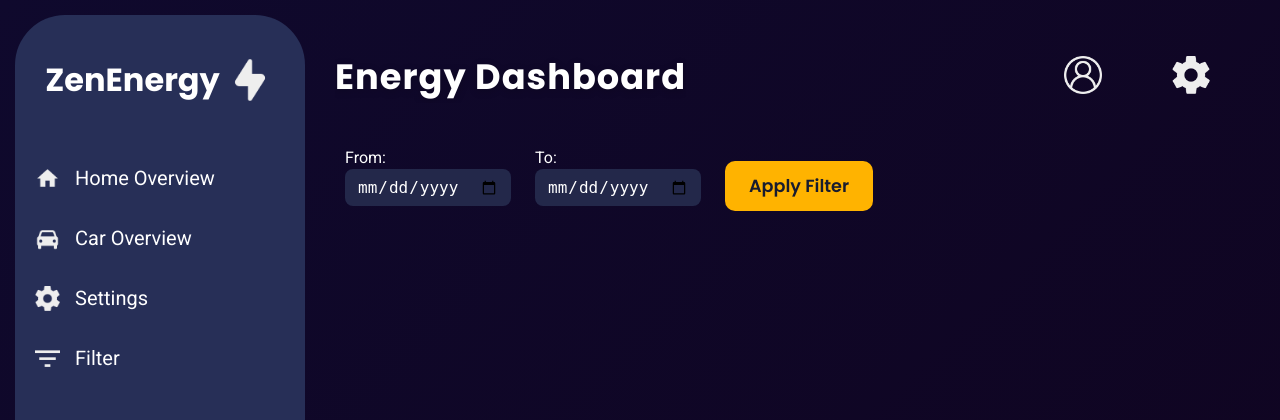
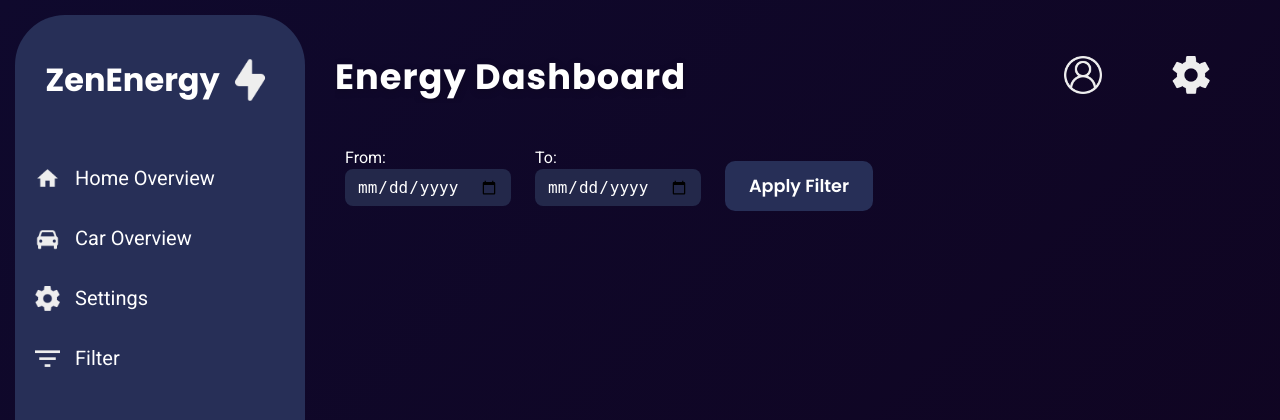
Before and after one commit to DJAVDH/Smart-Energy-Dashboard, a PHP site: page /filter.php in a window 1280 px wide. Shown: the top 420 px of the page. Run offline with PHP 8.4, Linux system fonts and the light colour scheme.

Commit message:
apply filter color change

```diff
--- a/static/css/filterstyle.css
+++ b/static/css/filterstyle.css
@@ -182,8 +182,8 @@ body, html {
 .filter-bar .apply-button {
   margin-top: 18px;
   padding: 12px 24px;
-  background: #ffb300;
-  color: #181c2f;
+  background: #272F57;
+  color: #ffffff;
   font-family: 'Poppins', Arial, sans-serif;
   font-size: 1.1rem;
   font-weight: 600;
```
